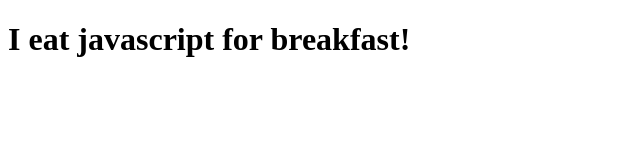
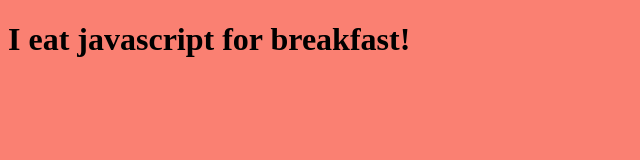
Before and after one commit to Rufasa85/manateetank, a plain HTML site: page index.html in a window 1280 px wide. Shown: the whole page, without its empty margins (0-640 px from the left). Drawn offline with Linux system fonts and the light colour scheme.

Commit message:
salmon always salmon

```diff
--- /dev/null
+++ b/assets/style.css
@@ -0,0 +1,3 @@
+body {
+    background:salmon;
+}
--- a/index.html
+++ b/index.html
@@ -5,6 +5,7 @@
     <meta name="viewport" content="width=device-width, initial-scale=1.0">
     <meta http-equiv="X-UA-Compatible" content="ie=edge">
     <title>Document</title>
+    <link rel="stylesheet" href="assets/style.css">
 </head>
 <body>
     <h1>I eat javascript for breakfast!</h1>
```
